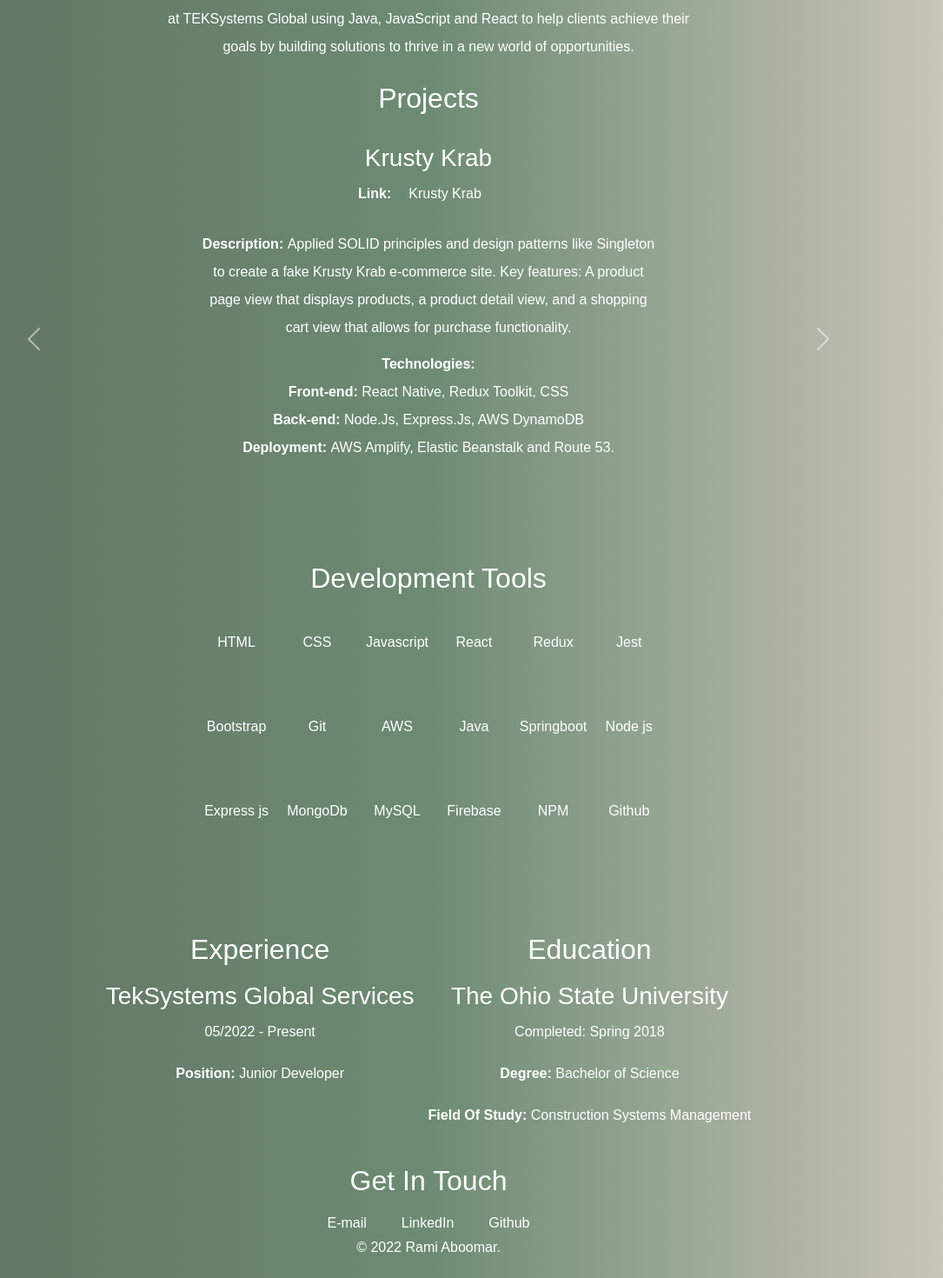
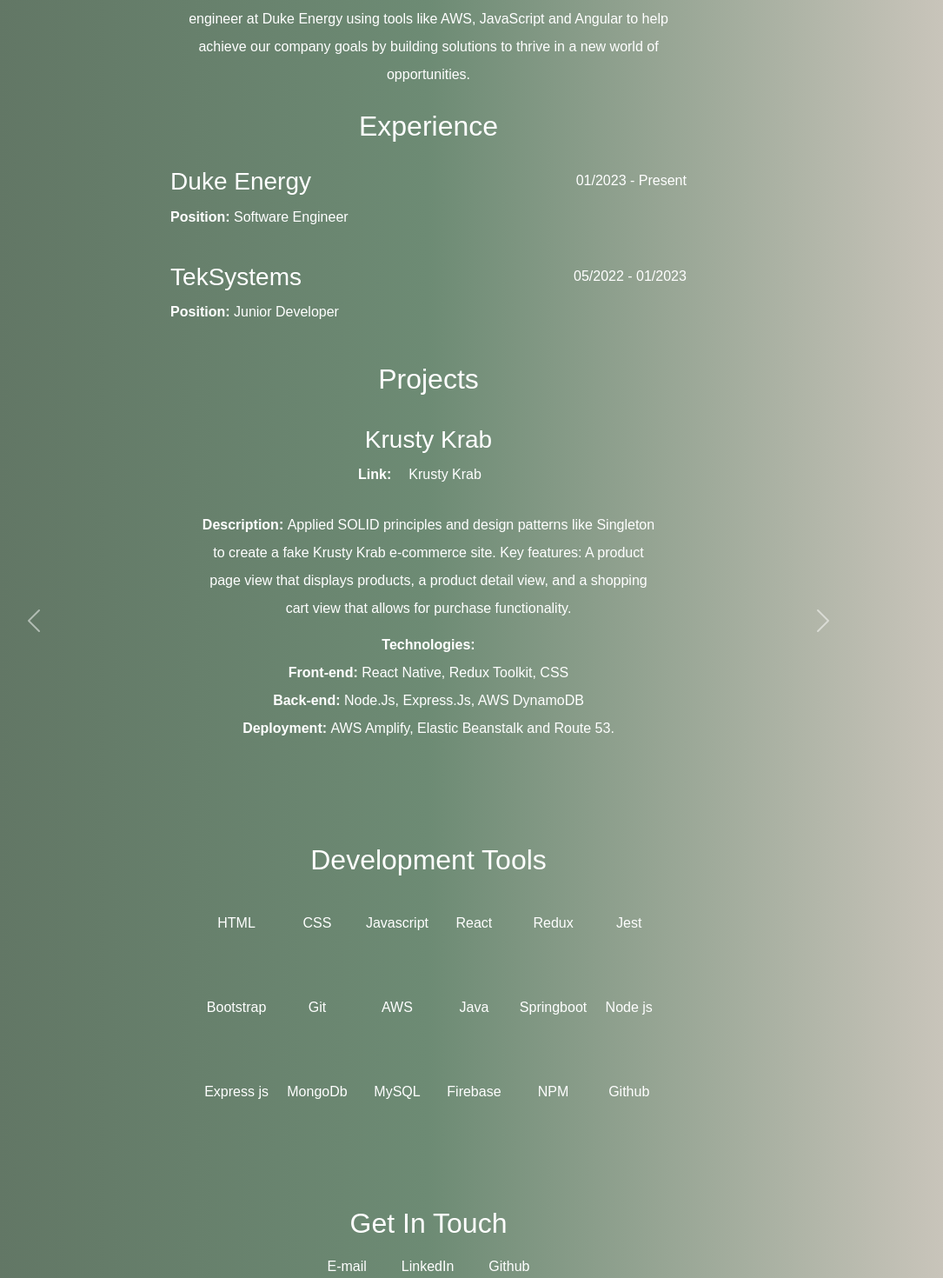
Before and after one commit to raboomar/Portifolio, a React (Create React App) app in the folder portifolio/: page / in a window 1280 px wide. Shown: the part 900-2370 px from the top of the page at 87% size, without its empty margins (147-1232 px from the left). Built offline with nearby package versions, Linux system fonts and the light colour scheme; some icons are missing.

Commit message:
Added new work experience

```diff
--- a/portifolio/src/App.js
+++ b/portifolio/src/App.js
@@ -1,24 +1,20 @@
 import LandingPage from "./pages/LandingPage/LandingPage.jsx";
-import Projects from "./pages/Projects/Projects.jsx";
 import Skills from "./pages/Skills/Skills.jsx";
 import Contact from "./pages/Contact/Contact.jsx";
 import AboutMe from "./pages/AboutMe/AboutMe.jsx";
-
+import ProjectCarousel from "./pages/Projects/ProjectCarousel.js";
+import WorkExperience from "./pages/workExperience/WorkExperience.jsx";
 import "./app.css";
-import ExperEdu from "./components/ExperEdu.jsx";
-import ProjectCarousel from "./pages/Projects/ProjectCarousel.js";
 
 function App() {
   return (
     <div className="container">
       <div className="profile-grid my-1">
         <LandingPage />
-
+        <WorkExperience />
         <AboutMe />
         <ProjectCarousel />
-        {/* <Projects /> */}
         <Skills />
-        <ExperEdu />
         <Contact />
       </div>
     </div>
--- a/portifolio/src/app.css
+++ b/portifolio/src/app.css
@@ -62,9 +62,9 @@
     grid-template-areas:
       'top top'
       'about about'
+      'experience experience'
       'projects projects'
       'tech tech'
-      'experEdu experEdu'
       'contact contact';
   justify-content: center;
   align-items: center;
@@ -82,9 +82,9 @@
       grid-template-areas:
         'top '
         'about '
+        'experience '
         'projects '
         'tech '
-        'experEdu '
         'contact ';
     width: 100%;
 
--- a/portifolio/src/pages/AboutMe/AboutMe.jsx
+++ b/portifolio/src/pages/AboutMe/AboutMe.jsx
@@ -16,8 +16,8 @@
           languages. For the past two years, I have been learning new
           programming languages via udemy.com. Learning Java, HTML, CSS, and
           JavaScript has developed into a personal hobby and is now a full-time
-          career. I'm a junior developer at TEKSystems Global using Java,
-          JavaScript and React to help clients achieve their goals by building
+          career. I'm a software engineer at Duke Energy using tools like AWS,
+          JavaScript and Angular to help achieve our company goals by building
           solutions to thrive in a new world of opportunities.
         </p>
       </div>
--- a/portifolio/src/pages/workExperience/WorkExperience.jsx
+++ b/portifolio/src/pages/workExperience/WorkExperience.jsx
@@ -1,22 +1,23 @@
 import React from "react";
 import "./experience.css";
+import experience from "./experience.json";
 const WorkExperience = () => {
+  console.log(experience);
   return (
-    <div className="profile-exp  p-2">
+    <div className="profile-exp">
       <h2>Experience</h2>
-      <div>
-        <h3>TekSystems Global Services</h3>
-        <p>05/2022 - Present</p>
-        <p>
-          <strong>Position: </strong>Junior Developer
-        </p>
-        {/* <p>
-          <strong>Description: </strong>Lorem ipsum dolor sit amet consectetur
-          adipisicing elit. Dignissimos placeat, dolorum ullam ipsam, sapiente
-          suscipit dicta eius velit amet aspernatur asperiores modi quidem
-          expedita fugit.
-        </p> */}
-      </div>
+      {experience.map((job) => (
+        <div className="work-grid">
+          <div className="work--title">
+            <h3>{job.title}</h3>
+            <p className="work--position--text">
+              <strong>Position: </strong>
+              {job.position}
+            </p>
+          </div>
+          <p className="work--date">{job.date}</p>
+        </div>
+      ))}
     </div>
   );
 };
--- a/portifolio/src/pages/workExperience/experience.css
+++ b/portifolio/src/pages/workExperience/experience.css
@@ -1,3 +1,22 @@
 .profile-exp {
-    grid-area: exp;
+    grid-area: experience;
+    width: 55%;
+    margin: auto;
   }
+
+.work-grid{
+  display: grid;
+  grid-template-areas:
+    'header header header date date date';
+  gap: 10px;
+  padding: 10px;
+  }
+
+  .work--title{
+    grid-area: header;
+    text-align: left;
+  }
+  .work--date{
+    text-align: right;
+    grid-area: date;
+  }
--- /dev/null
+++ b/portifolio/src/pages/workExperience/experience.json
@@ -0,0 +1,12 @@
+[
+  {
+    "title": "Duke Energy",
+    "date": "01/2023 - Present",
+    "position": "Software Engineer"
+  },
+  {
+    "title": "TekSystems",
+    "date": "05/2022 - 01/2023",
+    "position": "Junior Developer"
+  }
+]
```
